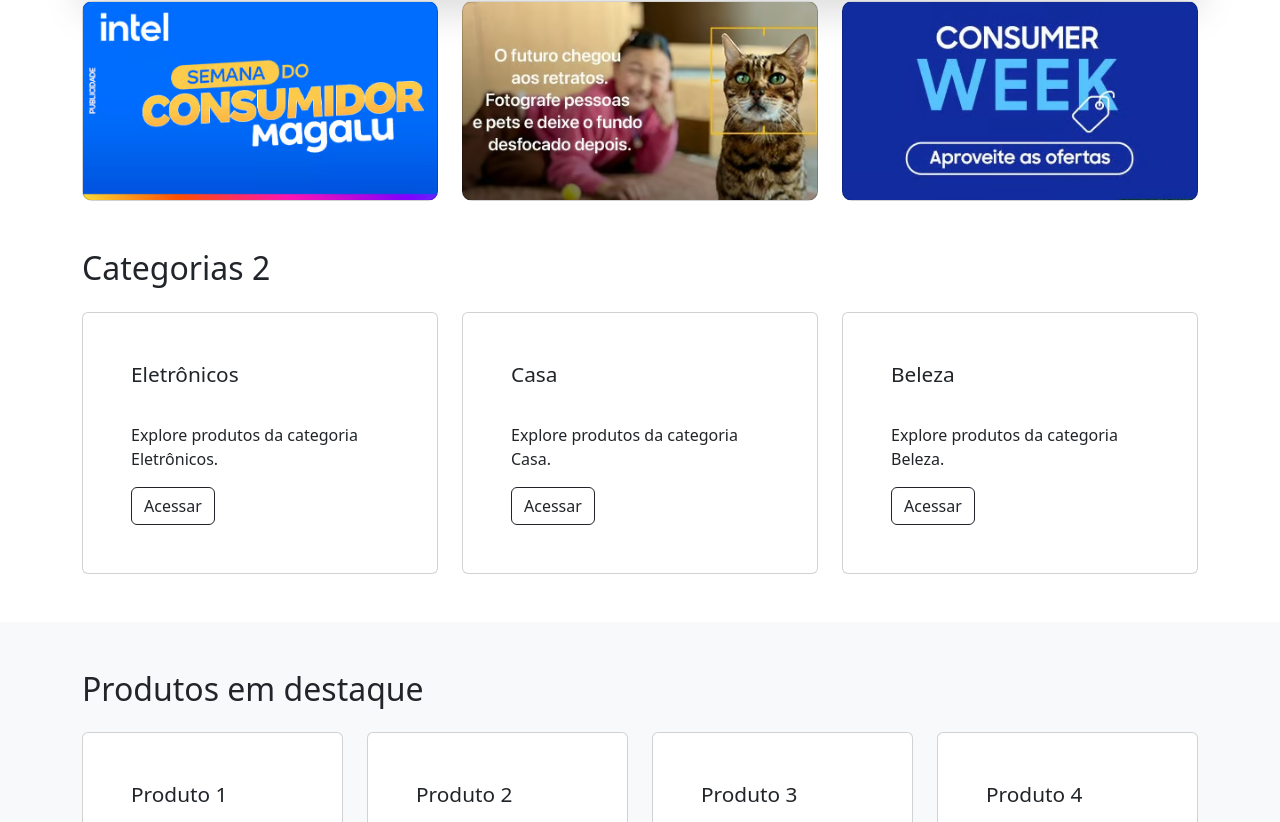
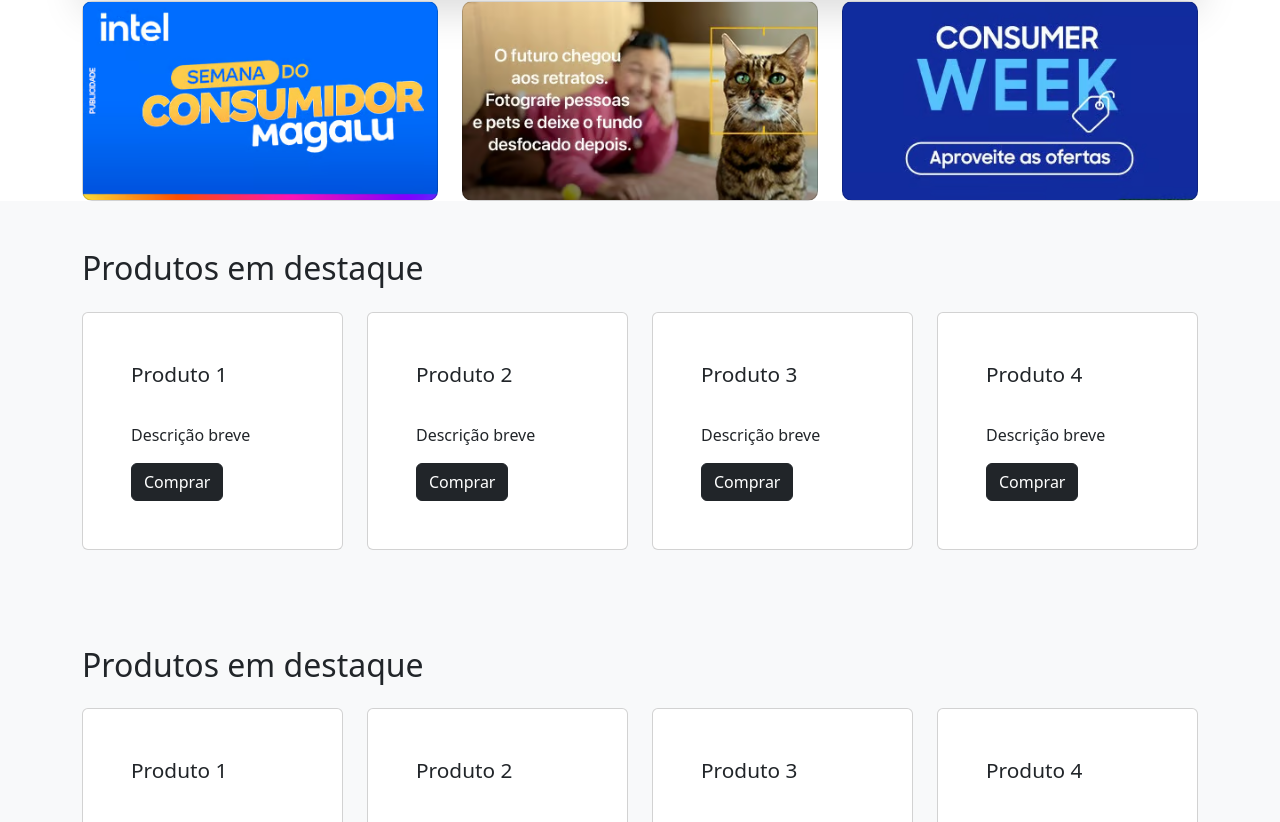
Before and after one commit to dcs30000/landingPage-reactjsBootstrap, a React (Vite) app: page / in a window 1280 px wide. Shown: the part 674-1496 px from the top of the page. Built offline with nearby package versions, Linux system fonts and the light colour scheme.

Commit message:
retirei a sessao da categoria 2

```diff
--- a/src/pages/Home/Home.jsx
+++ b/src/pages/Home/Home.jsx
@@ -146,8 +146,8 @@ function Home() {
         </Container>
       </section>
 
-      {/* CATEGORIAS 2 */}
-      <section className="py-5">
+      {/* CATEGORIAS 2 */}  {/*RETIREI ESSA SEÇÃO */}
+      {/*<section className="py-5">
         <Container>
           <h2 className="mb-4">Categorias 2</h2>
 
@@ -167,7 +167,7 @@ function Home() {
             ))}
           </Row>
         </Container>
-      </section>
+      </section>*/}
 
       {/* PRODUTOS EM DESTAQUE */}
       <section className="bg-light py-5">
```
